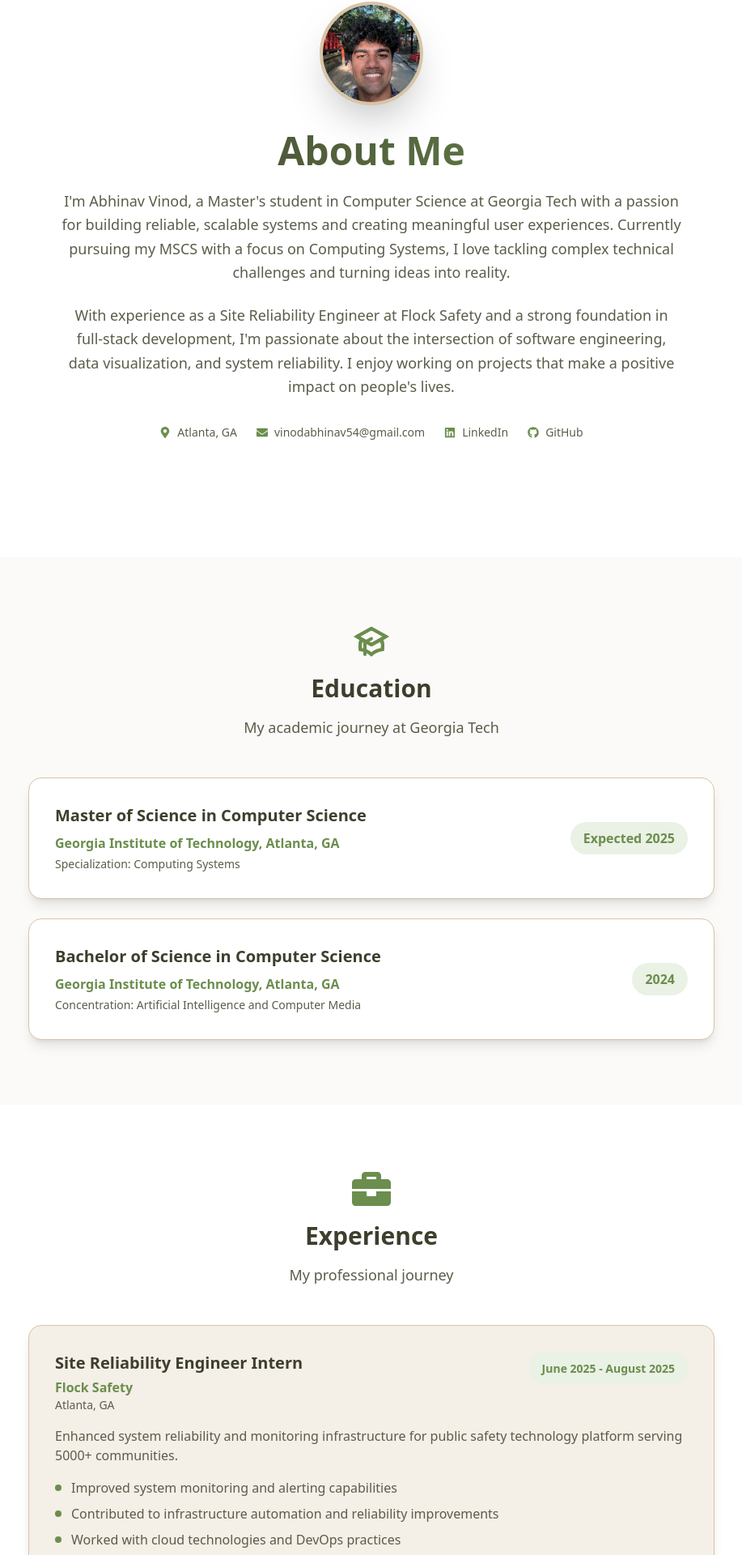
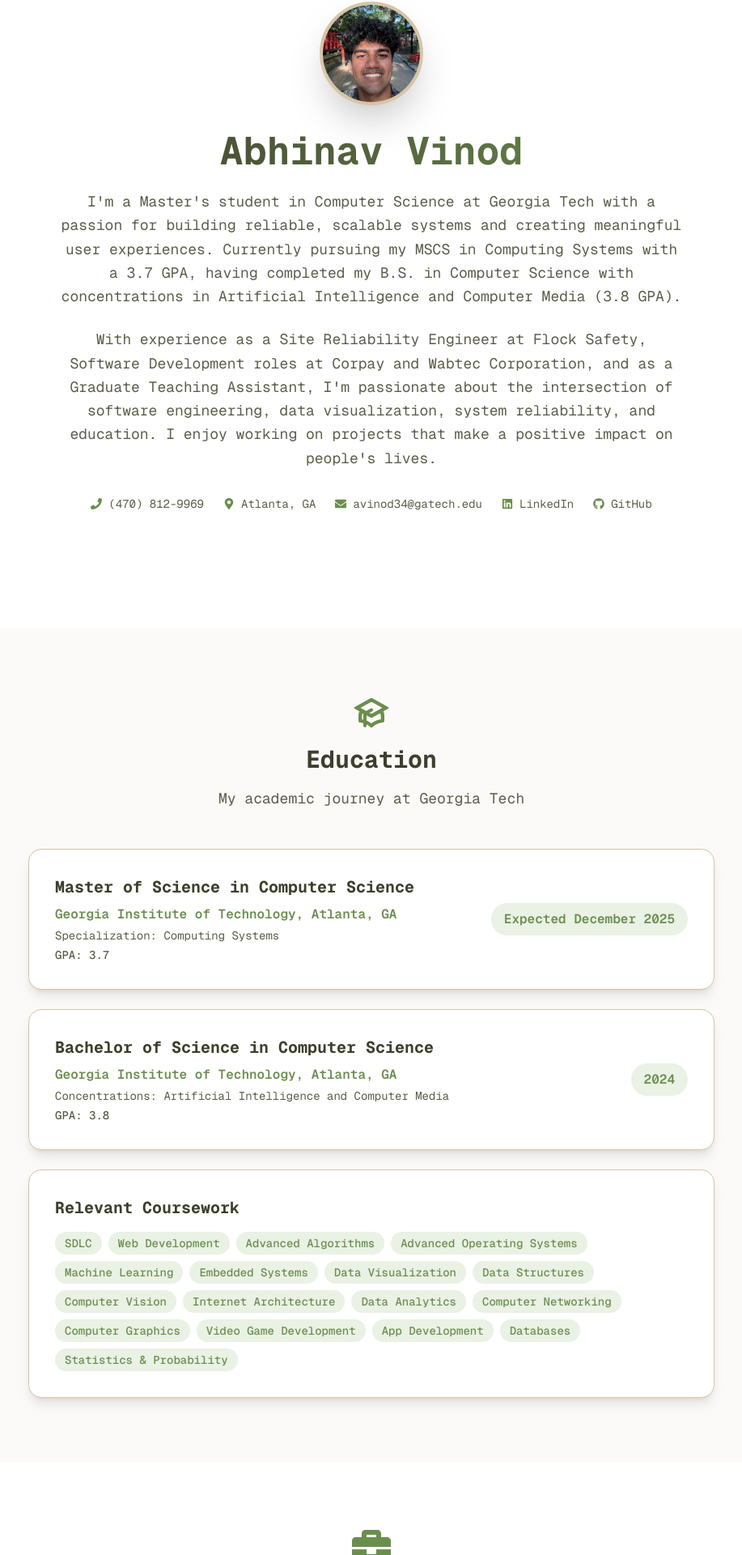
Before and after one commit to Abhi2668/lts_blogfolio, a Next.js app: page /about in a window 1280 px wide. Shown: the part 153-2073 px from the top of the page at 81% size, without its empty margins (181-1098 px from the left). Built offline with nearby package versions, Linux system fonts and the light colour scheme.

Commit message:
Design Changes

```diff
--- a/app/about/page.tsx
+++ b/app/about/page.tsx
@@ -1,7 +1,7 @@
 import Image from "next/image";
 import Link from "next/link";
-import { FaGraduationCap, FaBriefcase, FaCode, FaAward, FaMapMarkerAlt, FaEnvelope, FaLinkedin, FaGithub } from "react-icons/fa";
-import { HiOutlineAcademicCap, HiOutlineLightBulb, HiOutlineCode } from "react-icons/hi";
+import { FaGraduationCap, FaBriefcase, FaCode, FaAward, FaMapMarkerAlt, FaEnvelope, FaLinkedin, FaGithub, FaPhone } from "react-icons/fa";
+import { HiOutlineAcademicCap, HiOutlineLightBulb, HiOutlineCode, HiOutlineChartBar } from "react-icons/hi";
 
 export default function AboutPage() {
   const experiences = [
@@ -9,40 +9,109 @@ export default function AboutPage() {
       title: "Site Reliability Engineer Intern",
       company: "Flock Safety",
       location: "Atlanta, GA",
-      period: "June 2025 - August 2025",
+      period: "May 2025 – Present",
       description: "Enhanced system reliability and monitoring infrastructure for public safety technology platform serving 5000+ communities.",
       achievements: [
-        "Improved system monitoring and alerting capabilities",
-        "Contributed to infrastructure automation and reliability improvements",
-        "Worked with cloud technologies and DevOps practices"
+        "Maintained Grafana dashboards and pipelines, improving system visibility and reducing incident detection time by 45%",
+        "Streamlined CI/CD workflows using Jenkins, Terraform, and GitHub Actions boosting deployment success rate by 25%",
+        "Integrated Gemini Code Assist with private Gerrit VPC to allow indexing for improved code development, by up to 50%"
       ]
     },
+    {
+      title: "Graduate Teaching Assistant",
+      company: "Georgia Institute of Technology",
+      location: "Atlanta, GA",
+      period: "August 2024 – Present",
+      description: "Supporting student learning in data visualization technologies and theory for 170+ students.",
+      achievements: [
+        "Assisted 170 students with visualization technologies and theory, emphasizing the use of Tableau, Datawrapper, and D3.js",
+        "Spearheaded 15 recitations, graded and organized 10+ assignments, projects, and activities for 25+ students using Javascript",
+        "Supported learning of Javascript to enhance understanding of visualization principles achieving a class total GPA of 3.45"
+      ]
+    },
+    {
+      title: "Software Development Intern",
+      company: "Corpay, Inc",
+      location: "Atlanta, GA",
+      period: "June 2024 – August 2024",
+      description: "Developed containerized solutions and database integrations for enterprise-scale financial technology systems.",
+      achievements: [
+        "Implemented a 3-container approach integrating React.js and Adobe ColdFusion enabling rapid transitional development",
+        "Engineered an integration of MS SQL databases with Docker containers for a team of 200+ engineers enabling transition",
+        "Innovated an application using Podman to conduct service containerization reducing software developer startup time by 40%"
+      ]
+    },
+    {
+      title: "Software Development Intern",
+      company: "Wabtec Corporation",
+      location: "Atlanta, GA",
+      period: "May 2023 – August 2023",
+      description: "Built calibration and maintenance solutions for railway systems across 50+ locations and 23,000+ locomotives.",
+      achievements: [
+        "Developed a Calibration Module using wxWidgets that increased calibration efficiency by 100% for maintenance staff",
+        "Engineered C++ frameworks that integrate with existing backends via CMake, streamlining maintenance operations by 30%",
+        "Designed a scalable solution for maintenance across 50+ locations and 23,000+ locomotives ensuring system integration"
+      ]
+    }
   ];
 
   const skills = {
-    "Programming Languages": ["Python", "JavaScript", "TypeScript", "Java", "C", "SQL", "HTML/CSS"],
-    "Frameworks & Libraries": ["React", "Node.js", "Next.js", "Express.js", "Django", "Flask"],
-    "Tools & Technologies": ["Git", "Docker", "AWS", "GCP", "Jenkins", "REST APIs", "GraphQL"],
-    "Databases": ["PostgreSQL", "MySQL", "MongoDB", "Redis"],
-    "Other": ["Machine Learning", "Data Visualization", "System Design", "Agile Methodologies"]
+    "Programming Languages": ["Python (Numpy, Pandas, TensorFlow, PyTorch)", "Java", "C#", "C++", "Javascript", "Typescript", "SQL", "HTML"],
+    "Frontend Technologies": ["React.js", "Vue.js", "Next.js", "Nuxt.js", "Angular", "D3.js", "Leaflet.js"],
+    "Backend & Databases": ["Node.js", "Adobe ColdFusion", ".NET", "MS SQL", "MySQL", "REST API"],
+    "DevOps & Cloud": ["Docker", "Podman", "CI/CD", "Jenkins", "Terraform", "GitHub Actions", "Azure", "GCP", "UNIX"],
+    "Data & Visualization": ["Tableau", "Datawrapper", "D3.js", "Scikit-learn", "Statistical Analysis"],
+    "Development Tools": ["Visual Studio", "wxWidgets", "Postman", "JSON", "CMake", "Grafana", "Gerrit"],
+    "Mobile & Game Dev": ["Swift", "Unity", "Unity 3D"],
+    "Mathematics": ["Statistics", "Linear Algebra", "Number Theory", "Probability Theory", "Graph Theory"],
+    "Languages": ["English (Proficient)", "French (Proficient)", "Malayalam (Proficient)", "Arabic (Beginner)"]
   };
 
   const projects = [
     {
-      title: "Personal Portfolio Website",
-      description: "Built a modern, responsive portfolio website using Next.js and Tailwind CSS with integrated blog functionality.",
-      tech: ["Next.js", "TypeScript", "Tailwind CSS", "Sanity CMS"]
+      title: "SMART-PAD",
+      description: "Developed a real-time localization and movement analysis system for volleyball players using 5 ESP32 UWB sensors with a 4-layer IoT pipeline leveraging WebSockets, Python, and NumPy for trilateration and jerk calculations.",
+      tech: ["Python", "ESP32", "UWB", "Nuxt.js", "Vue.js", "D3.js", "Numpy", "WebSockets"],
+      achievements: [
+        "Designed frontend dashboard achieving visualization of player motion metrics in 500ms",
+        "Real-time localization tracking with sub-meter accuracy"
+      ]
     },
     {
-      title: "Data Visualization Dashboard",
-      description: "Created interactive data visualization tools for analyzing complex datasets with real-time updates.",
-      tech: ["React", "D3.js", "Python", "FastAPI"]
+      title: "XCountry",
+      description: "Programmed a Python tool for collegiate cross-country race selection and performance prediction inside a Vue.js application, processing 102,000 athletes and 8,500 races.",
+      tech: ["Python", "XGBoost", "LightGBM", "Leaflet.js", "Vue.js", "Nuxt.js", "D3.js", "Postman"],
+      achievements: [
+        "Enhanced prediction accuracy achieving 94% variance explanation with XGBoost",
+        "Implemented collaborative filtering for race recommendations"
+      ]
     },
     {
-      title: "Machine Learning Projects",
-      description: "Developed various ML models for classification and prediction tasks using scikit-learn and TensorFlow.",
-      tech: ["Python", "TensorFlow", "scikit-learn", "Pandas"]
+      title: "HellWeek",
+      description: "A Unity 3D game featuring advanced mechanics and AI systems. Programmed over 30 unique scripts to enhance audio, spatial interactions, ragdoll mechanics, and chase cameras.",
+      tech: ["Unity", "C#", "Unity 3D"],
+      achievements: [
+        "Crafted over 30 objects in Unity3D strategically encoded to improve game feel",
+        "Conducted 10+ thorough playtesting sessions, improving the alpha by 25%"
+      ]
+    },
+    {
+      title: "Sign Catalog Browser",
+      description: "Developed a React.js web app with management dashboards for streamlined file organization, backed by C# and .NET with bag-of-words approach for metadata extraction.",
+      tech: ["React.js", "C#", ".NET", "Docker", "Azure Active Directory"],
+      achievements: [
+        "Enhanced search and navigation by 30% through intelligent metadata extraction",
+        "Integrated secure Azure AD login for 30 team members"
+      ]
     }
+  ];
+
+  const coursework = [
+    "SDLC", "Web Development", "Advanced Algorithms", "Advanced Operating Systems",
+    "Machine Learning", "Embedded Systems", "Data Visualization", "Data Structures",
+    "Computer Vision", "Internet Architecture", "Data Analytics", "Computer Networking",
+    "Computer Graphics", "Video Game Development", "App Development", "Databases",
+    "Statistics & Probability"
   ];
 
   return (
@@ -63,39 +132,43 @@ export default function AboutPage() {
           </div>
 
           <h1 className="text-4xl sm:text-5xl font-bold mb-6 text-[#3e3e2d] bg-gradient-to-r from-[#3e3e2d] to-[#6b8e4e] bg-clip-text text-transparent">
-            About Me
+            Abhinav Vinod
           </h1>
 
           <div className="max-w-3xl mx-auto space-y-6 text-lg text-[#5c5c4a] leading-relaxed">
             <p>
-              I'm Abhinav Vinod, a Master's student in Computer Science at Georgia Tech with a passion for
+              I'm a Master's student in Computer Science at Georgia Tech with a passion for
               building reliable, scalable systems and creating meaningful user experiences. Currently pursuing
-              my MSCS with a focus on Computing Systems, I love tackling complex technical challenges and
-              turning ideas into reality.
+              my MSCS in Computing Systems with a 3.7 GPA, having completed my B.S. in Computer Science
+              with concentrations in Artificial Intelligence and Computer Media (3.8 GPA).
             </p>
             <p>
-              With experience as a Site Reliability Engineer at Flock Safety and a strong foundation in
-              full-stack development, I'm passionate about the intersection of software engineering,
-              data visualization, and system reliability. I enjoy working on projects that make a
-              positive impact on people's lives.
+              With experience as a Site Reliability Engineer at Flock Safety, Software Development roles
+              at Corpay and Wabtec Corporation, and as a Graduate Teaching Assistant, I'm passionate about
+              the intersection of software engineering, data visualization, system reliability, and education.
+              I enjoy working on projects that make a positive impact on people's lives.
             </p>
           </div>
 
           {/* Contact Info */}
           <div className="flex flex-wrap justify-center gap-6 mt-8 text-sm text-[#5c5c4a]">
             <div className="flex items-center gap-2">
+              <FaPhone className="text-[#6b8e4e]" />
+              <span>(470) 812-9969</span>
+            </div>
+            <div className="flex items-center gap-2">
               <FaMapMarkerAlt className="text-[#6b8e4e]" />
               <span>Atlanta, GA</span>
             </div>
             <div className="flex items-center gap-2">
               <FaEnvelope className="text-[#6b8e4e]" />
-              <a href="mailto:vinodabhinav54@gmail.com" className="hover:text-[#6b8e4e] transition-colors">
-                vinodabhinav54@gmail.com
+              <a href="mailto:avinod34@gatech.edu" className="hover:text-[#6b8e4e] transition-colors">
+                avinod34@gatech.edu
               </a>
             </div>
             <div className="flex items-center gap-2">
               <FaLinkedin className="text-[#6b8e4e]" />
-              <a href="https://linkedin.com/in/abhinav-vinod" target="_blank" className="hover:text-[#6b8e4e] transition-colors">
+              <a href="https://linkedin.com/in/avinod34/" target="_blank" className="hover:text-[#6b8e4e] transition-colors">
                 LinkedIn
               </a>
             </div>
@@ -124,10 +197,11 @@ export default function AboutPage() {
                 <div className="flex-1">
                   <h3 className="text-xl font-bold text-[#3e3e2d] mb-2">Master of Science in Computer Science</h3>
                   <p className="text-[#6b8e4e] font-semibold mb-1">Georgia Institute of Technology, Atlanta, GA</p>
-                  <p className="text-[#5c5c4a] text-sm">Specialization: Computing Systems</p>
+                  <p className="text-[#5c5c4a] text-sm mb-1">Specialization: Computing Systems</p>
+                  <p className="text-[#5c5c4a] text-sm font-medium">GPA: 3.7</p>
                 </div>
                 <div className="bg-[#eaf1e5] px-4 py-2 rounded-full">
-                  <span className="text-[#6b8e4e] font-semibold">Expected 2025</span>
+                  <span className="text-[#6b8e4e] font-semibold">Expected December 2025</span>
                 </div>
               </div>
             </div>
@@ -137,11 +211,27 @@ export default function AboutPage() {
                 <div className="flex-1">
                   <h3 className="text-xl font-bold text-[#3e3e2d] mb-2">Bachelor of Science in Computer Science</h3>
                   <p className="text-[#6b8e4e] font-semibold mb-1">Georgia Institute of Technology, Atlanta, GA</p>
-                  <p className="text-[#5c5c4a] text-sm">Concentration: Artificial Intelligence and Computer Media</p>
+                  <p className="text-[#5c5c4a] text-sm mb-1">Concentrations: Artificial Intelligence and Computer Media</p>
+                  <p className="text-[#5c5c4a] text-sm font-medium">GPA: 3.8</p>
                 </div>
                 <div className="bg-[#eaf1e5] px-4 py-2 rounded-full">
                   <span className="text-[#6b8e4e] font-semibold">2024</span>
                 </div>
+              </div>
+            </div>
+
+            {/* Relevant Coursework */}
+            <div className="bg-white rounded-2xl p-8 shadow-lg border border-[#d8c4a6]">
+              <h3 className="text-xl font-bold text-[#3e3e2d] mb-4">Relevant Coursework</h3>
+              <div className="flex flex-wrap gap-2">
+                {coursework.map((course, index) => (
+                  <span
+                    key={index}
+                    className="bg-[#eaf1e5] text-[#6b8e4e] px-3 py-1 rounded-full text-sm font-medium"
+                  >
+                    {course}
+                  </span>
+                ))}
               </div>
             </div>
           </div>
@@ -153,8 +243,8 @@ export default function AboutPage() {
         <div className="max-w-4xl mx-auto px-6">
           <div className="text-center mb-12">
             <FaBriefcase className="w-12 h-12 text-[#6b8e4e] mx-auto mb-4" />
-            <h2 className="text-3xl font-bold text-[#3e3e2d] mb-4">Experience</h2>
-            <p className="text-[#5c5c4a] text-lg">My professional journey</p>
+            <h2 className="text-3xl font-bold text-[#3e3e2d] mb-4">Professional Experience</h2>
+            <p className="text-[#5c5c4a] text-lg">My professional journey across tech companies</p>
           </div>
 
           <div className="space-y-8">
@@ -192,8 +282,8 @@ export default function AboutPage() {
         <div className="max-w-4xl mx-auto px-6">
           <div className="text-center mb-12">
             <FaCode className="w-12 h-12 text-[#6b8e4e] mx-auto mb-4" />
-            <h2 className="text-3xl font-bold text-[#3e3e2d] mb-4">Skills & Technologies</h2>
-            <p className="text-[#5c5c4a] text-lg">Technologies I work with</p>
+            <h2 className="text-3xl font-bold text-[#3e3e2d] mb-4">Technical Skills</h2>
+            <p className="text-[#5c5c4a] text-lg">Technologies and tools I work with</p>
           </div>
 
           <div className="grid md:grid-cols-2 lg:grid-cols-3 gap-6">
@@ -222,14 +312,26 @@ export default function AboutPage() {
           <div className="text-center mb-12">
             <HiOutlineCode className="w-12 h-12 text-[#6b8e4e] mx-auto mb-4" />
             <h2 className="text-3xl font-bold text-[#3e3e2d] mb-4">Featured Projects</h2>
-            <p className="text-[#5c5c4a] text-lg">Some things I've built</p>
+            <p className="text-[#5c5c4a] text-lg">Key projects showcasing my technical expertise</p>
           </div>
 
-          <div className="grid md:grid-cols-2 lg:grid-cols-3 gap-6 mb-8">
+          <div className="grid lg:grid-cols-2 gap-8 mb-8">
             {projects.map((project, index) => (
-              <div key={index} className="bg-[#f4efe7] rounded-2xl p-6 shadow-lg hover:shadow-xl transition-all duration-300 transform hover:-translate-y-1 border border-[#d8c4a6]">
-                <h3 className="text-lg font-bold text-[#3e3e2d] mb-3">{project.title}</h3>
+              <div key={index} className="bg-[#f4efe7] rounded-2xl p-8 shadow-lg hover:shadow-xl transition-all duration-300 transform hover:-translate-y-1 border border-[#d8c4a6]">
+                <h3 className="text-xl font-bold text-[#3e3e2d] mb-3">{project.title}</h3>
                 <p className="text-[#5c5c4a] mb-4">{project.description}</p>
+
+                {project.achievements && (
+                  <ul className="space-y-2 mb-4">
+                    {project.achievements.map((achievement, i) => (
+                      <li key={i} className="flex items-start gap-2 text-[#5c5c4a] text-sm">
+                        <div className="w-1.5 h-1.5 bg-[#6b8e4e] rounded-full mt-2 flex-shrink-0"></div>
+                        <span>{achievement}</span>
+                      </li>
+                    ))}
+                  </ul>
+                )}
+
                 <div className="flex flex-wrap gap-2">
                   {project.tech.map((tech, i) => (
                     <span
@@ -256,16 +358,67 @@ export default function AboutPage() {
         </div>
       </section>
 
+      {/* Languages Section */}
+      <section className="py-20 bg-[#f4efe7]/30">
+        <div className="max-w-4xl mx-auto px-6">
+          <div className="text-center mb-12">
+            <HiOutlineLightBulb className="w-12 h-12 text-[#6b8e4e] mx-auto mb-4" />
+            <h2 className="text-3xl font-bold text-[#3e3e2d] mb-4">Languages & Mathematics</h2>
+            <p className="text-[#5c5c4a] text-lg">Multilingual capabilities and mathematical expertise</p>
+          </div>
+
+          <div className="grid md:grid-cols-2 gap-8">
+            {/* Languages */}
+            <div className="bg-white rounded-2xl p-8 shadow-lg hover:shadow-xl transition-all duration-300 border border-[#d8c4a6]">
+              <h3 className="text-xl font-bold text-[#3e3e2d] mb-4">Languages</h3>
+              <div className="space-y-3">
+                <div className="flex justify-between items-center">
+                  <span className="text-[#5c5c4a]">English</span>
+                  <span className="bg-[#eaf1e5] text-[#6b8e4e] px-3 py-1 rounded-full text-sm font-medium">Proficient</span>
+                </div>
+                <div className="flex justify-between items-center">
+                  <span className="text-[#5c5c4a]">French</span>
+                  <span className="bg-[#eaf1e5] text-[#6b8e4e] px-3 py-1 rounded-full text-sm font-medium">Proficient</span>
+                </div>
+                <div className="flex justify-between items-center">
+                  <span className="text-[#5c5c4a]">Malayalam</span>
+                  <span className="bg-[#eaf1e5] text-[#6b8e4e] px-3 py-1 rounded-full text-sm font-medium">Proficient</span>
+                </div>
+                <div className="flex justify-between items-center">
+                  <span className="text-[#5c5c4a]">Arabic</span>
+                  <span className="bg-[#f0f0f0] text-[#888] px-3 py-1 rounded-full text-sm font-medium">Beginner</span>
+                </div>
+              </div>
+            </div>
+
+            {/* Mathematical Theory */}
+            <div className="bg-white rounded-2xl p-8 shadow-lg hover:shadow-xl transition-all duration-300 border border-[#d8c4a6]">
+              <h3 className="text-xl font-bold text-[#3e3e2d] mb-4">Mathematical Theory</h3>
+              <div className="flex flex-wrap gap-2">
+                {["Statistics", "Linear Algebra", "Number Theory", "Probability Theory", "Graph Theory", "Statistical Analysis"].map((math, index) => (
+                  <span
+                    key={index}
+                    className="bg-[#eaf1e5] text-[#6b8e4e] px-3 py-1 rounded-full text-sm font-medium"
+                  >
+                    {math}
+                  </span>
+                ))}
+              </div>
+            </div>
+          </div>
+        </div>
+      </section>
+
       {/* CTA Section */}
       <section className="py-20 bg-gradient-to-r from-[#6b8e4e] to-[#5c7f42] text-white">
         <div className="max-w-4xl mx-auto px-6 text-center">
           <h2 className="text-3xl font-bold mb-4">Let's Connect!</h2>
           <p className="text-lg mb-8 opacity-90">
-            I'm always interested in new opportunities and interesting projects. Let's chat!
+            I'm always interested in new opportunities, challenging projects, and meaningful collaborations. Let's discuss how we can work together!
           </p>
           <div className="flex flex-wrap justify-center gap-4">
             <a
-              href="mailto:vinodabhinav54@gmail.com"
+              href="mailto:avinod34@gatech.edu"
               className="inline-flex items-center px-6 py-3 bg-white text-[#6b8e4e] rounded-full font-semibold hover:bg-[#f4efe7] transition-all duration-300 shadow-lg hover:shadow-xl transform hover:-translate-y-1"
             >
               <FaEnvelope className="mr-2" />
@@ -279,6 +432,13 @@ export default function AboutPage() {
               <FaAward className="mr-2" />
               Download Resume
             </a>
+            <a
+              href="tel:(470) 812-9969"
+              className="inline-flex items-center px-6 py-3 border-2 border-white text-white rounded-full font-semibold hover:bg-white hover:text-[#6b8e4e] transition-all duration-300 shadow-lg hover:shadow-xl transform hover:-translate-y-1"
+            >
+              <FaPhone className="mr-2" />
+              Call Me
+            </a>
           </div>
         </div>
       </section>
--- a/app/globals.css
+++ b/app/globals.css
@@ -8,7 +8,7 @@
 @theme inline {
   --color-background: var(--background);
   --color-foreground: var(--foreground);
-  --font-sans: var(--font-geist-sans);
+  --font-sans: var(--font-geist-mono);
   --font-mono: var(--font-geist-mono);
 }
 
@@ -20,15 +20,9 @@
 }
 
 body {
-  background: var(--background);
-  color: var(--foreground);
-  font-family: Arial, Helvetica, sans-serif;
-}
-
-body {
   background: #f4efe7;
   color: #3e3e2d;
-  font-family: var(--font-sans);
+  font-family: var(--font-geist-mono);
 }
 
 .blinking-cursor {
--- a/app/layout.tsx
+++ b/app/layout.tsx
@@ -26,7 +26,7 @@ export default function RootLayout({
   return (
     <html lang="en">
       <body
-        className={`${geistSans.variable} ${geistMono.variable} antialiased`}
+        className={`${geistSans.variable} ${geistMono.variable} font-sans antialiased`}
       >
         <Header />
         {children}
```
Also changed, not shown: app/blog/[slug]/page.tsx (+7 -7 lines).
